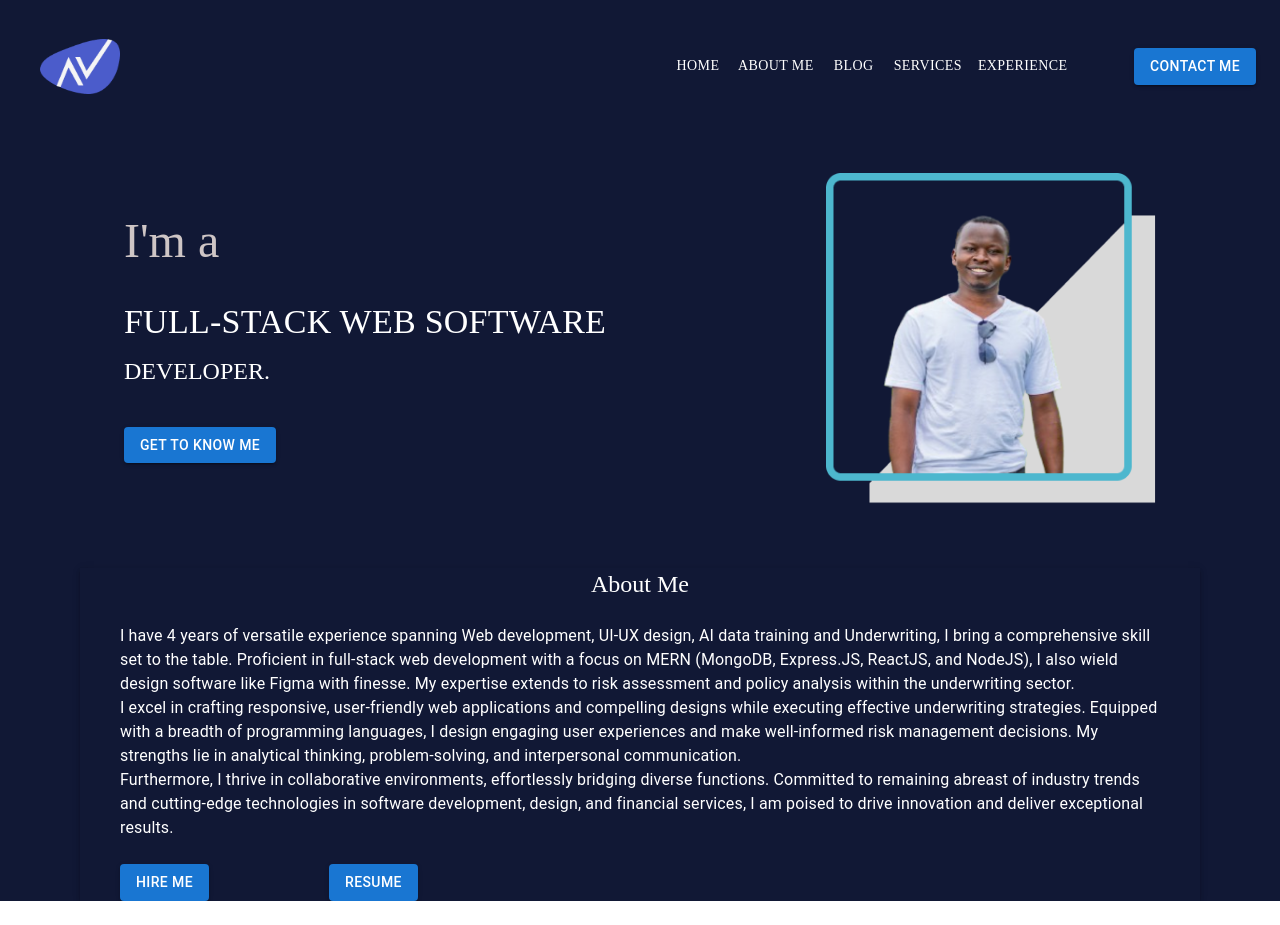
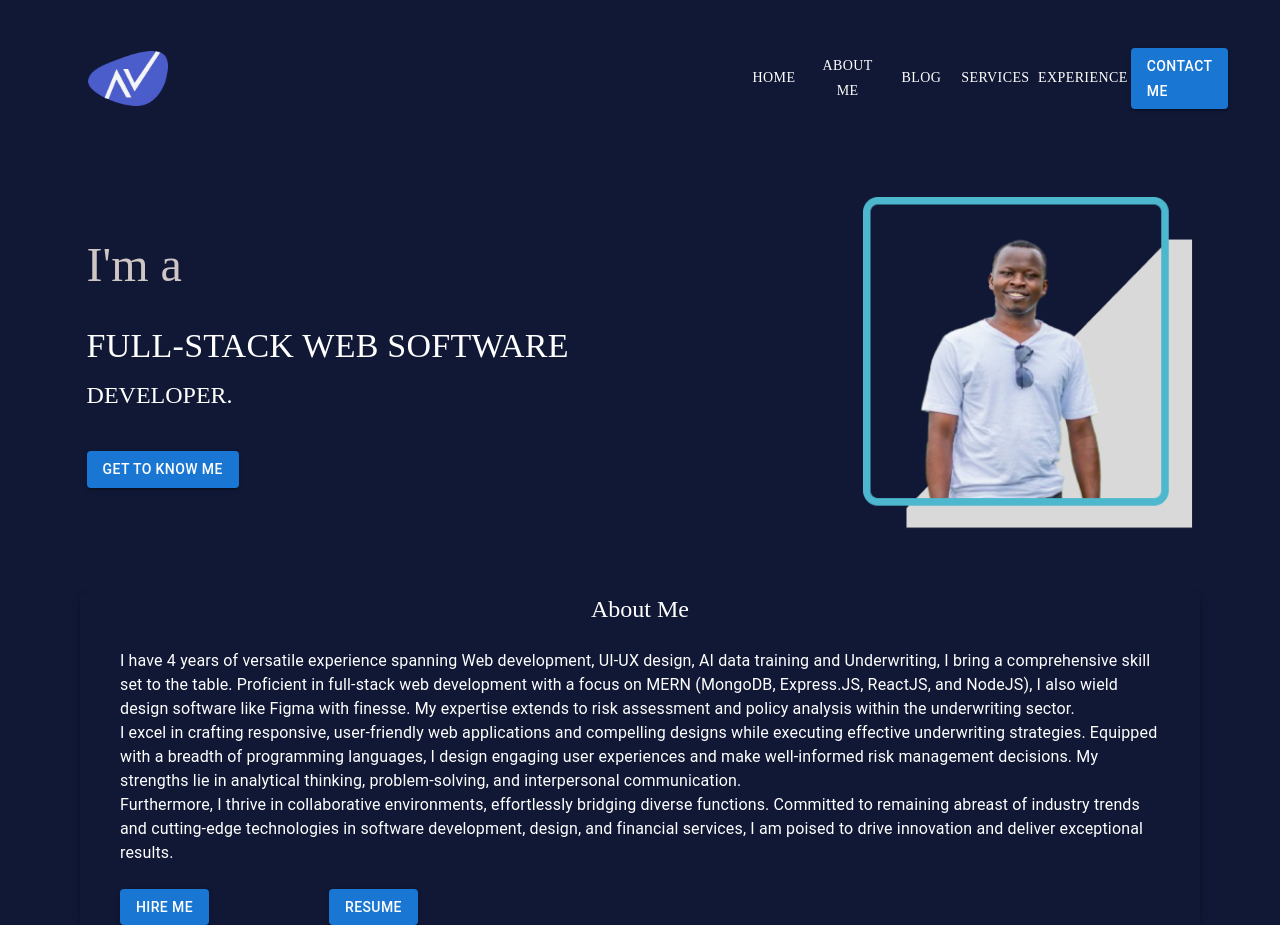
Before and after one commit to Ogalo/my_portifolio, a React (Create React App) app: page / in a window 1280 px wide. Before the commit the page ends 901 px from the top, so only its background shows below. Built offline with nearby package versions, Linux system fonts and the light colour scheme.

Commit message:
correct positioning of elements

```diff
--- a/src/components/About.tsx
+++ b/src/components/About.tsx
@@ -3,6 +3,7 @@ import { Box, Typography, Stack, Button } from "@mui/material";
 const About = () => {
   return (
     <Box
+    maxWidth="xl"
       sx={{ alignItems: "center", boxShadow: 3, mx: 10, px: 5 }}
       mt={8}
 
--- a/src/components/Bio.tsx
+++ b/src/components/Bio.tsx
@@ -5,7 +5,7 @@ import Profile from '../assests/Profile.png'
 const Bio = () => {
   return (
     <Box mt={5}>
-      <Box sx={{ display: 'flex', flexWrap: 'wrap', gap: 12, justifyContent: 'space-evenly'}}>
+      <Box sx={{ display: 'flex', flexWrap: 'wrap', gap: 26, justifyContent: 'space-evenly', }}>
         <Box>
 
       <Stack mt={5}>
--- a/src/components/NavBar.tsx
+++ b/src/components/NavBar.tsx
@@ -8,6 +8,7 @@ import {
   Button,
   Tooltip,
   MenuItem,
+  Stack,
 } from "@mui/material";
 import { useState } from "react";
 import MenuIcon from "@mui/icons-material/Menu";
@@ -35,23 +36,23 @@ function NavBar() {
   };
 
   return (
-    <Box position="static">
-      <Container maxWidth="xl" sx={{justifyContent: 'space-around'}}>
-        <Toolbar disableGutters>
-          <Typography
-            variant="h1"
-            noWrap
+    <Box position="static" >
+      <Container maxWidth="xl" >
+        <Toolbar disableGutters sx={{mx: 5}}>
+          <Stack
             component="a"
             href="#app-bar-with-responsive-menu"
             sx={{
-              mr: "530px",
+              mr: '550px',
               display: { xs: "none", md: "flex" },
               textDecoration: "none",
-              padding: 2,
+              px: 3,
+
             }}
-          >
+            >
             <img src={Logo} alt="Logo" width="80 px" height="55 px" />
-          </Typography>
+
+          </Stack>
 
           <Box
             sx={{
```
